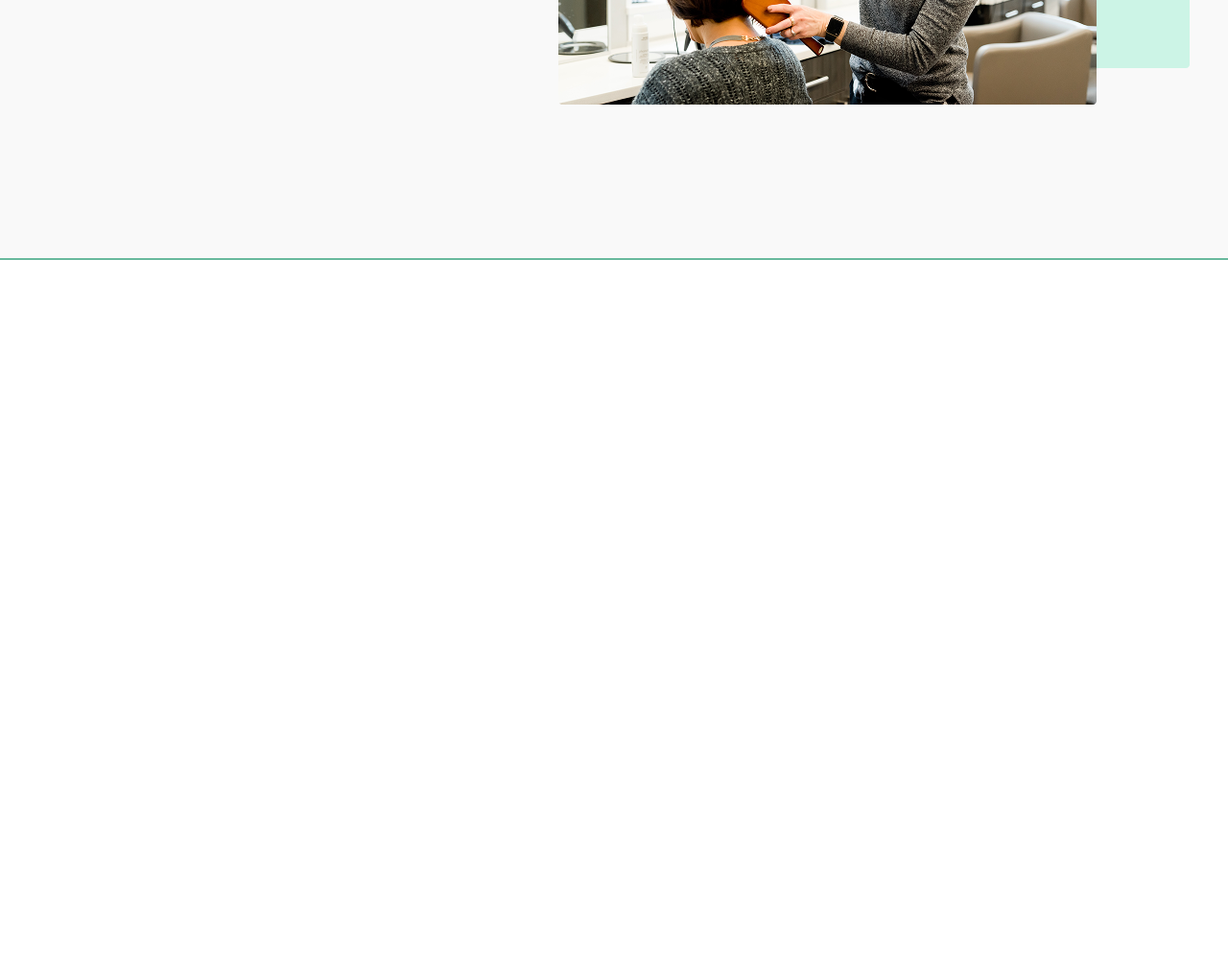
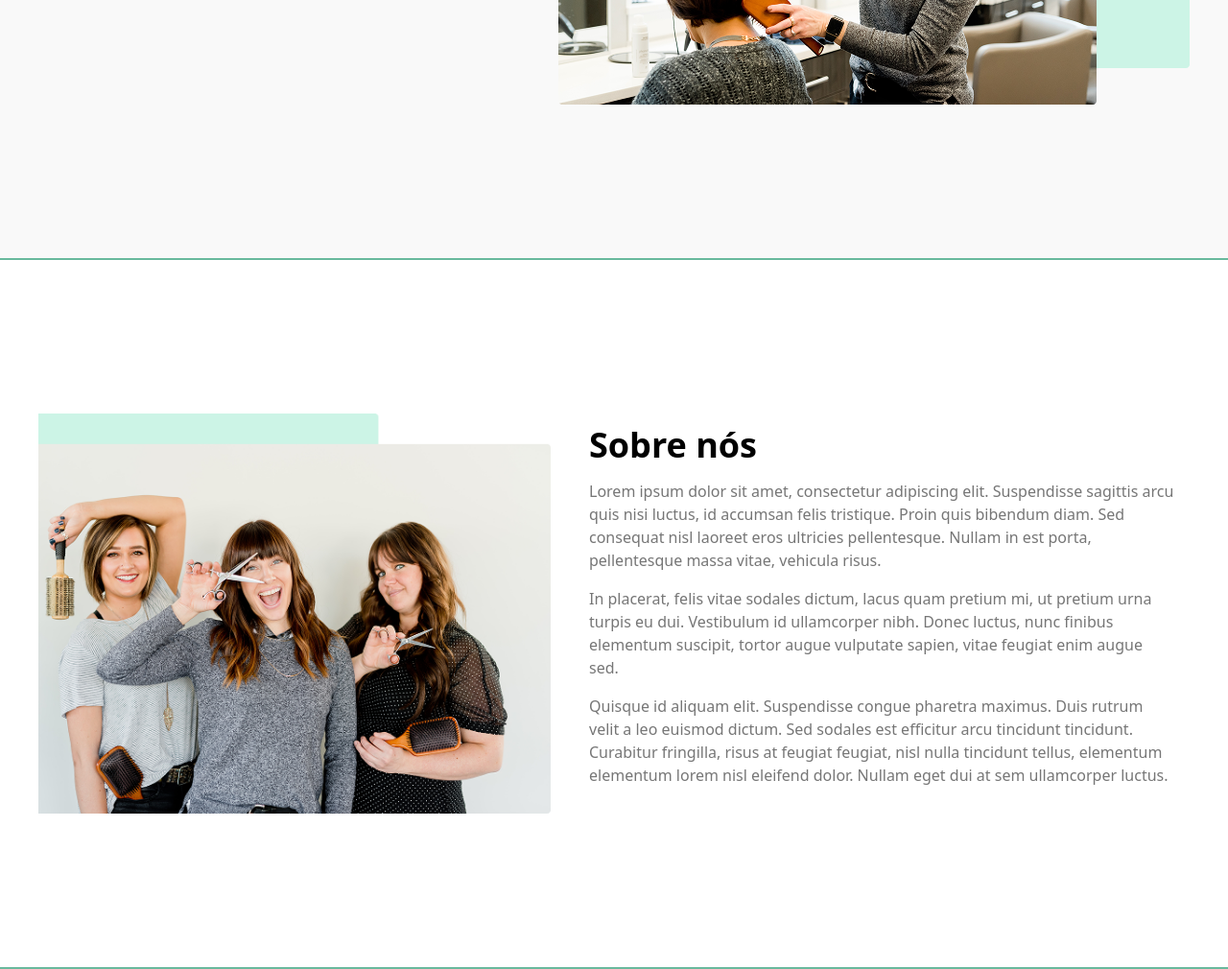
Before and after one commit to Jalilov-dev/Homework-11, a website: page index.html in a window 1280 px wide. Shown: the part 570-1580 px from the top of the page at 96% size. Before the commit the page ends 841 px from the top, so only its background shows below. Drawn offline with Linux system fonts and the light colour scheme.

Commit message:
add second-section

```diff
--- a/index.html
+++ b/index.html
@@ -36,6 +36,21 @@
            </div>
     </section>
 
+
+    <section class="section-2 bg-[#FFFFFF] py-40 border-b-2 border-solid border-[#69B99D]">
+                 <div class="flex justify-between max-w-300 m-auto items-center flex-col gap-6 lg:flex-row ">
+                <div>
+                    <img src="./img.png/Img (10).png" alt="">
+                </div>
+                 <div class="px-4">
+                    <p class="text-[36px]/10 font-bold">Sobre nós</p>
+                    <p class=" text-[#767676] py-4 lg:w-152.5">Lorem ipsum dolor sit amet, consectetur adipiscing elit. Suspendisse sagittis arcu quis nisi luctus, id accumsan felis tristique. Proin quis bibendum diam. Sed consequat nisl laoreet eros ultricies pellentesque. Nullam in est porta, pellentesque massa vitae, vehicula risus. </p>
+                    <p class="text-[#767676] lg:w-152.5 ">In placerat, felis vitae sodales dictum, lacus quam pretium mi, ut pretium urna turpis eu dui. Vestibulum id ullamcorper nibh. Donec luctus, nunc finibus elementum suscipit, tortor augue vulputate sapien, vitae feugiat enim augue sed. </p>
+                     <p class="text-[#767676] lg:w-152.5 py-4">Quisque id aliquam elit. Suspendisse congue pharetra maximus. Duis rutrum velit a leo euismod dictum. Sed sodales est efficitur arcu tincidunt tincidunt. Curabitur fringilla, risus at feugiat feugiat, nisl nulla tincidunt tellus, elementum elementum lorem nisl eleifend dolor. Nullam eget dui at sem ullamcorper luctus.</p>
+                </div>
+           </div>
+    </section>
+
 </body>
 
 </html>
```
Also changed, not shown: img.png/Img (10).png (added), src/output.css.
